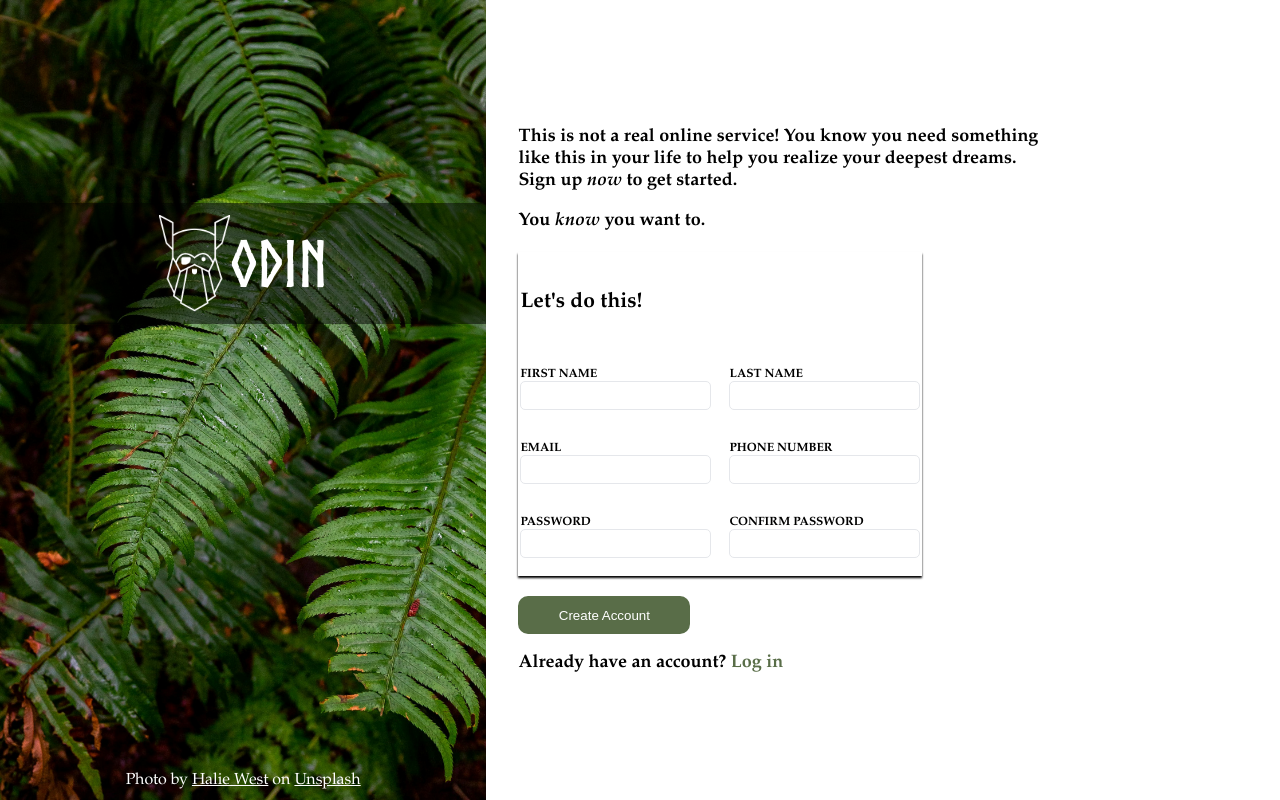
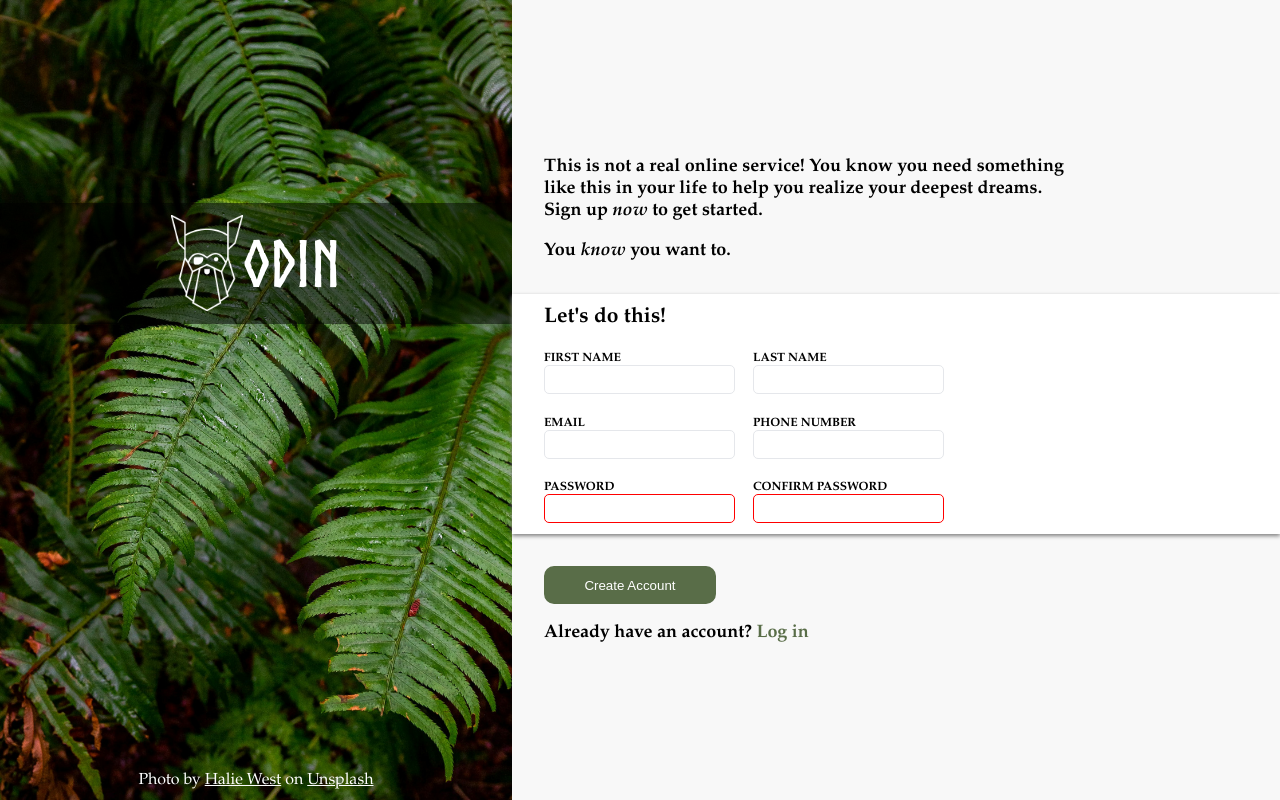
Before and after one commit to zopalmer14/TOP-sign-up-form, a plain HTML site: page index.html in a window 1280 px wide. Drawn offline with Linux system fonts and the light colour scheme; a script that the page names is missing.

Commit message:
final styling changes and layout fixes for polish

```diff
--- a/index.html
+++ b/index.html
@@ -32,7 +32,8 @@
                 <p>You <em>know</em> you want to.</p>
             </div>
 
-            <form id="form_container" action="index.html" method="post">
+            <div id="form_background">
+                <form id="form_container" action="" method="get">
                     <h3>Let's do this!</h3>
 
                     <div class="form_row">
@@ -50,7 +51,7 @@
                     <div class="form_row">
                         <div class="form_section">
                             <label for="user_email">EMAIL</label>
-                        <input type="text" name="email" id="user_email"/>
+                            <input type="email" name="email" id="user_email"/>
                         </div>
 
                         <div class="form_section">
@@ -62,15 +63,16 @@
                     <div class="form_row">
                         <div class="form_section">
                             <label for="user_password">PASSWORD</label>
-                        <input type="text" name="password" id="user_password"/>
+                            <input required type="password" name="password" id="user_password"/>
                         </div>
 
                         <div class="form_section">
                             <label for="confirm_password">CONFIRM PASSWORD</label>
-                        <input type="text" name="confirm_password" id="confirm_password"/>
+                            <input required type="password" name="confirm_password" id="confirm_password"/>
                         </div>
                     </div>
                 </form>
+            </div>
 
             <div id="submit_options">
                 <button id="create_account">Create Account</button>
--- a/styles.css
+++ b/styles.css
@@ -6,7 +6,7 @@
 }
 
 body {
-    background-color: white;
+    background-color: #F8F8F8;
     color: black;
     font-family: Garamond;
     font-size: 18px;
@@ -76,13 +76,26 @@ body {
     flex-direction: column;
     align-items: start;
     justify-content: center;
+    flex: 3 3 0;
+}
 
-    padding: 2.5vw;
-    flex: 3 3 0;
+#site_info, #form_container, #submit_options {
+    padding-left: 2.5vw;
+}
+
+#site_info {
+    margin-bottom: 2.5vw;
 }
 
 #site_info p {
     margin-bottom: 0px;
+}
+
+#form_background {
+    background-color: white;
+    display: flex;
+    align-self: stretch;
+    box-shadow: 0px 2px 4px gray;
 }
 
 #form_container {
@@ -92,10 +105,11 @@ body {
     align-items: stretch;
 
     width: 50vh;
-    height: 40vh;
-    padding: 2px;
-    margin: 2.5vh 0vh;
-    box-shadow: 0px 2px 2px;
+    height: 30vh;
+}
+
+#form_container h3 {
+    margin: 0;
 }
 
 .form_row {
@@ -124,6 +138,14 @@ body {
     box-shadow: 2px 2px 4px gray;
 }
 
+.form_section input:invalid {
+    border: 1px solid red;
+}
+
+#submit_options {
+    margin-top: 2.5vw;
+}
+
 #submit_options a {
     color: #596D48;
     text-decoration: none;
```
Also changed, not shown: dynamic.js (deleted). Lines whose indentation alone changed are shown as unchanged.
